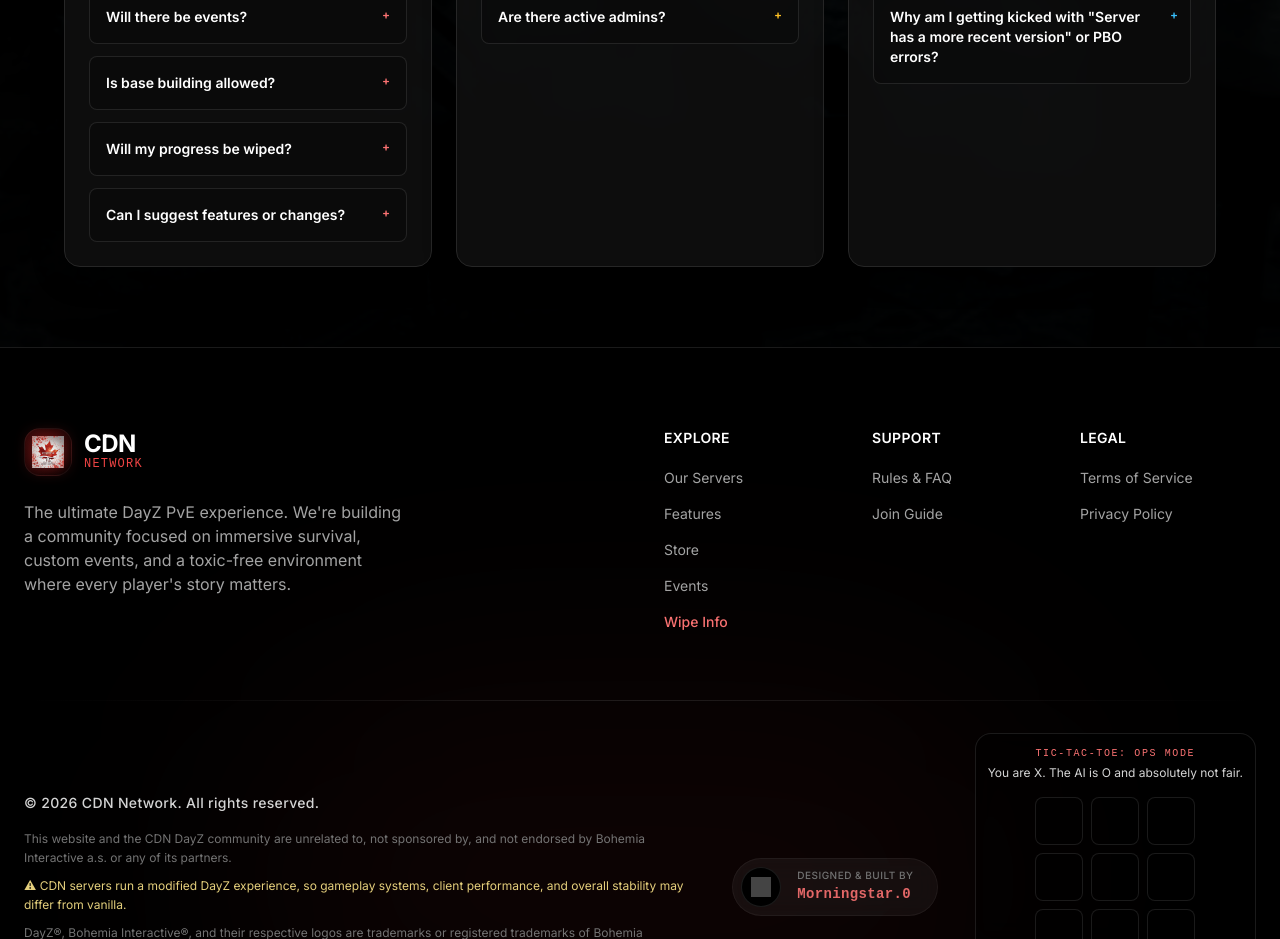
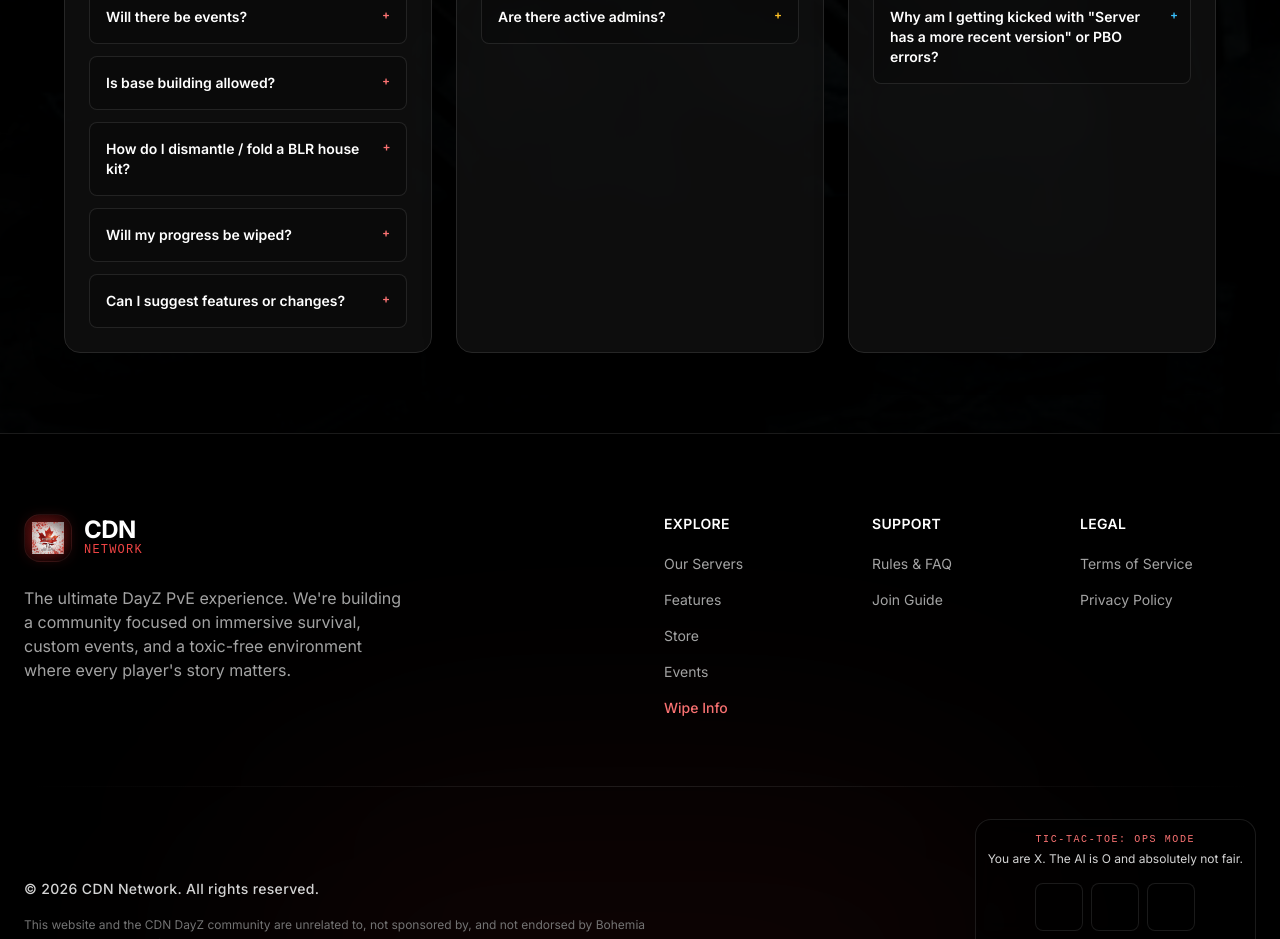
Before and after one commit to InfamousMorningstar/CDNdayz, a Next.js app: page /rules in a window 1280 px wide. Shown: the part 2900-3839 px from the top of the page. Built offline with nearby package versions, Linux system fonts and the light colour scheme; no server answers; grey boxes are pictures that could not be loaded.

Commit message:
Add BLR house kit fold FAQ entry

```diff
--- a/src/components/rules/RulesClient.tsx
+++ b/src/components/rules/RulesClient.tsx
@@ -33,6 +33,14 @@ const faqData = {
       question: 'Is base building allowed?',
       answer:
         `Of course. Build your empire. Just don't expect it to survive bad decisions.`,
+    },
+    {
+      question: 'How do I dismantle / fold a BLR house kit?',
+      answer:
+        `Claim your house, make sure it's completely empty, and equip a hammer.
+Stand outside facing the door, look at it, and you'll get the "Fold" option.
+
+Note: If it's not working, something's off - either it's not claimed, not empty, or you're not at the door.`,
     },
     {
       question: 'Will my progress be wiped?',
```
